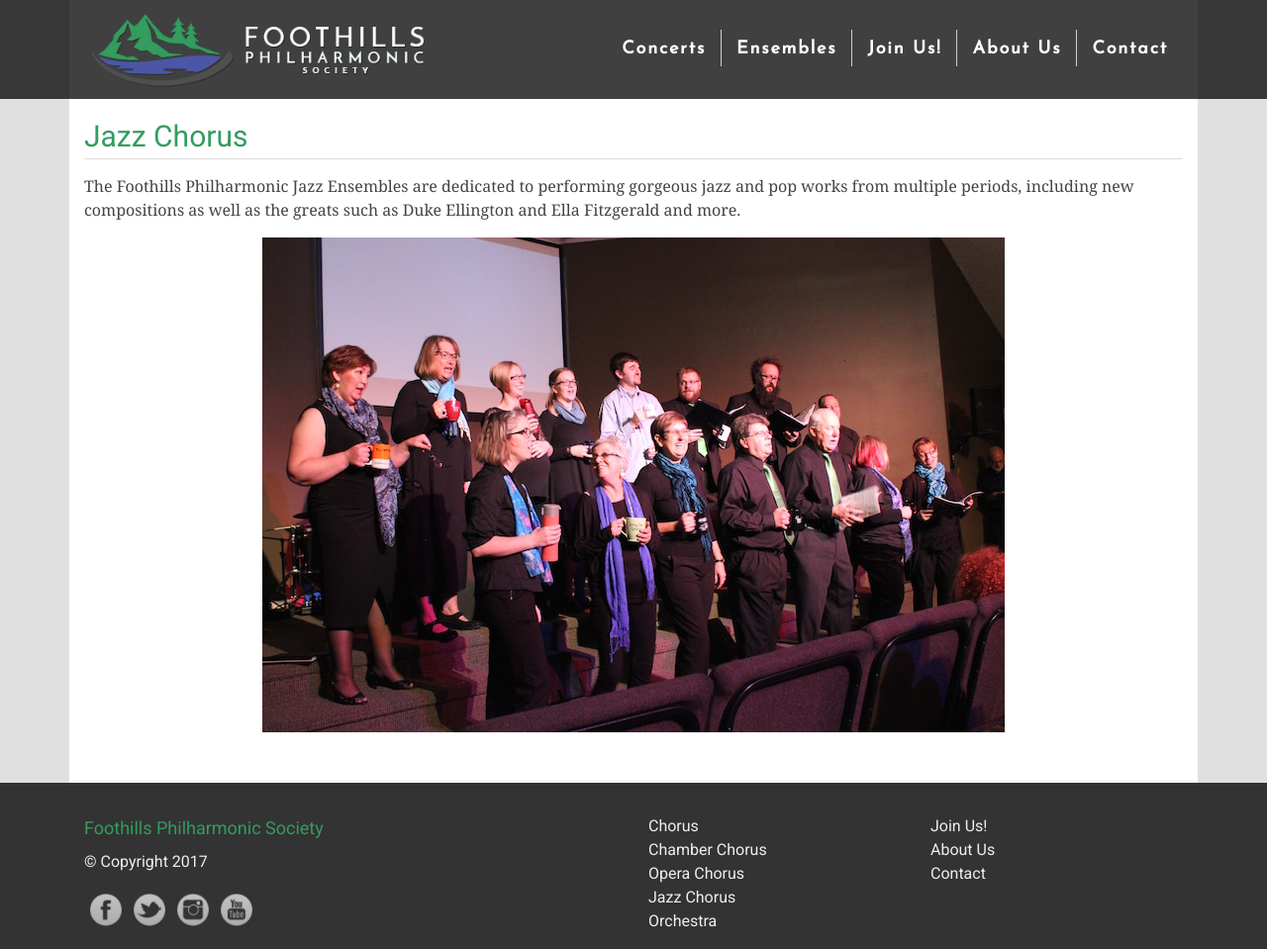
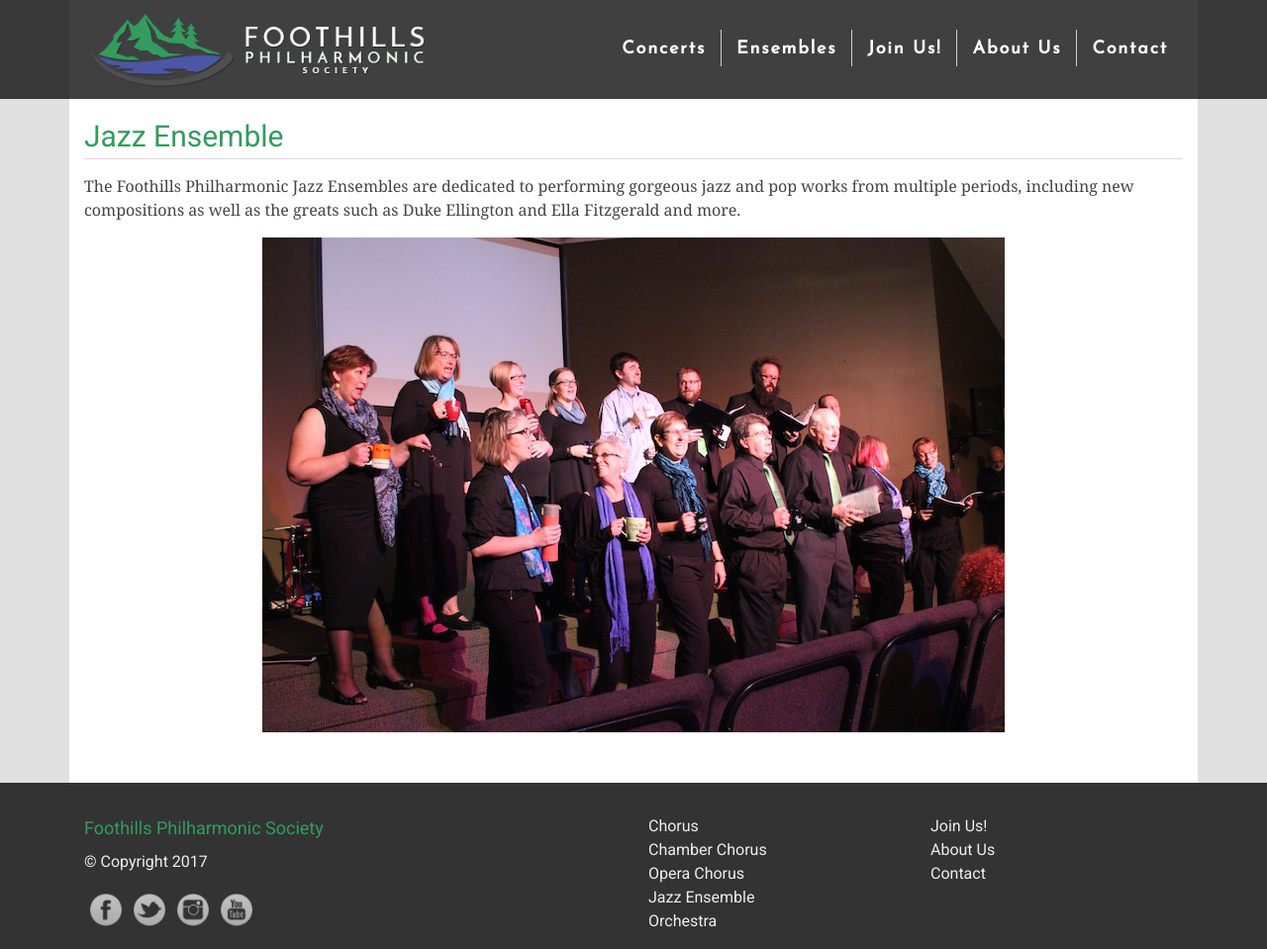
Before and after one commit to percyhanna/fps, a Jekyll site: the page built from jazz-ensemble.html, in a window 1280 px wide and 959 px high. Shown: the whole window at 99% size. Built offline with Jekyll 4.4.1, drawn with Linux system fonts in a browser that asks for light colours; nearby versions of some CDN libraries; Markdown is read by kramdown in place of the engine named in the settings.

Commit message:
s/Jazz Chorus/Jazz Ensemble/

```diff
--- a/_layouts/default.html
+++ b/_layouts/default.html
@@ -53,7 +53,7 @@
                   <li><a href="/chorus.html">Chorus</a></li>
                   <li><a href="/chamber-chorus.html">Chamber Chorus</a></li>
                   <li><a href="/opera-chorus.html">Opera Chorus</a></li>
-                  <li><a href="/jazz-chorus.html">Jazz Chorus</a></li>
+                  <li><a href="/jazz-ensemble.html">Jazz Ensemble</a></li>
                   <li><a href="/orchestra.html">Orchestra</a></li>
                 </ul>
               </li>
@@ -95,7 +95,7 @@
             <li><a href="/chorus.html">Chorus</a></li>
             <li><a href="/chamber-chorus.html">Chamber Chorus</a></li>
             <li><a href="/opera-chorus.html">Opera Chorus</a></li>
-            <li><a href="/jazz-chorus.html">Jazz Chorus</a></li>
+            <li><a href="/jazz-ensemble.html">Jazz Ensemble</a></li>
             <li><a href="/orchestra.html">Orchestra</a></li>
           </ul>
         </div>
--- a/about-shawn.html
+++ b/about-shawn.html
@@ -17,7 +17,7 @@ title: About Shawn Lindenbach
 
         <p>Shawn has performed in various choirs, orchestras and musical productions at UVic, EWU, UofA, UofC, The Yardbird Suite in Edmonton, and further afield at Disneyland, in London (England), as well as in the occasional historic castle. He has also had the pleasure of conducting the premiere of the world renowned “Waves” composed by Rolf Boon (University of Lethbridge).</p>
 
-        <p>Shawn has been a lifelong fan of jazz music, both vocal and instrumental, and it was a natural progression for him when asked to lead the group from its inception in the Summer of 2016. He is extremely excited for the future of the Jazz Chorus, the Foothills Philharmonic Society, and bringing more great music to the Foothills.</p>
+        <p>Shawn has been a lifelong fan of jazz music, both vocal and instrumental, and it was a natural progression for him when asked to lead the group from its inception in the Summer of 2016. He is extremely excited for the future of the Jazz Ensemble, the Foothills Philharmonic Society, and bringing more great music to the Foothills.</p>
       </div>
     </article>
   </div>
--- a/about-us.html
+++ b/about-us.html
@@ -7,7 +7,7 @@ title: About Us - Foothills Philharmonic Society
           <div class="col">
             <h1>About Us</h1>
 
-            <p>From its start in the summer of 2014, the Foothills Philharmonic Society has had a simple vision - “to bring beautiful music to the Foothills”. This began with the Foothills Philharmonic Chorus and Chamber Chorus, focusing on Classical choral music and quickly expanded to developing an Opera chorus in partnership with the Calgary Concert Opera Company. After 2 years, a small group of vocalists wanted to explore the Jazz tradition, and started the FP Jazz Chorus as an experiment in the summer of 2016. This experiment was so successful that it quickly became permanent, and grew to include the Ladies Jazz Chorus.</p>
+            <p>From its start in the summer of 2014, the Foothills Philharmonic Society has had a simple vision - “to bring beautiful music to the Foothills”. This began with the Foothills Philharmonic Chorus and Chamber Chorus, focusing on Classical choral music and quickly expanded to developing an Opera chorus in partnership with the Calgary Concert Opera Company. After 2 years, a small group of vocalists wanted to explore the Jazz tradition, and started the FP Jazz Ensemble as an experiment in the summer of 2016. This experiment was so successful that it quickly became permanent, and grew to include the Ladies Jazz Ensemble.</p>
 
             <p>Our dream continued to grow, leading to the official creation of the Foothills Philharmonic Orchestra in Fall of 2016, with first rehearsals in the Spring of 2017. The dream is just getting started, and we’re extremely excited to see where we will go in the future.</p>
 
--- a/jazz-chorus.html
+++ b/jazz-ensemble.html
@@ -1,14 +1,14 @@
 ---
 layout: default
-title: Foothills Philharmonic Jazz Chorus
+title: Foothills Philharmonic Jazz Ensemble
 ---
 
         <div class="row">
           <div class="col">
-            <h1>Jazz Chorus</h1>
+            <h1>Jazz Ensemble</h1>
 
             <p>The Foothills Philharmonic Jazz Ensembles are dedicated to performing gorgeous jazz and pop works from multiple periods, including new compositions as well as the greats such as Duke Ellington and Ella Fitzgerald and more.</p>
 
-            <p class="content-image"><img alt="Foothills Philharmonic Jazz Chorus" src="/images/jazz-chorus.jpg" style="max-width: 100%;"></p>
+            <p class="content-image"><img alt="Foothills Philharmonic Jazz Ensemble" src="/images/jazz-ensemble.jpg" style="max-width: 100%;"></p>
           </div>
         </div>
--- a/join.html
+++ b/join.html
@@ -13,8 +13,8 @@ title: Join Us - Foothills Philharmonic Society
             <ul>
               <li>Chorus</li>
               <li>Chamber Chorus</li>
-              <li>Jazz Chorus</li>
-              <li>Ladies Jazz Chorus</li>
+              <li>Jazz Ensemble</li>
+              <li>Ladies Jazz Ensemble</li>
             </ul>
             <p>
               <a class="btn btn-primary" href="https://www.surveymonkey.com/r/H2FH9F5" target="_blank">2017 Fall Choral Registration Form</a>
```
Also changed, not shown: images/jazz-ensemble.jpg (renamed from images/jazz-chorus.jpg).
